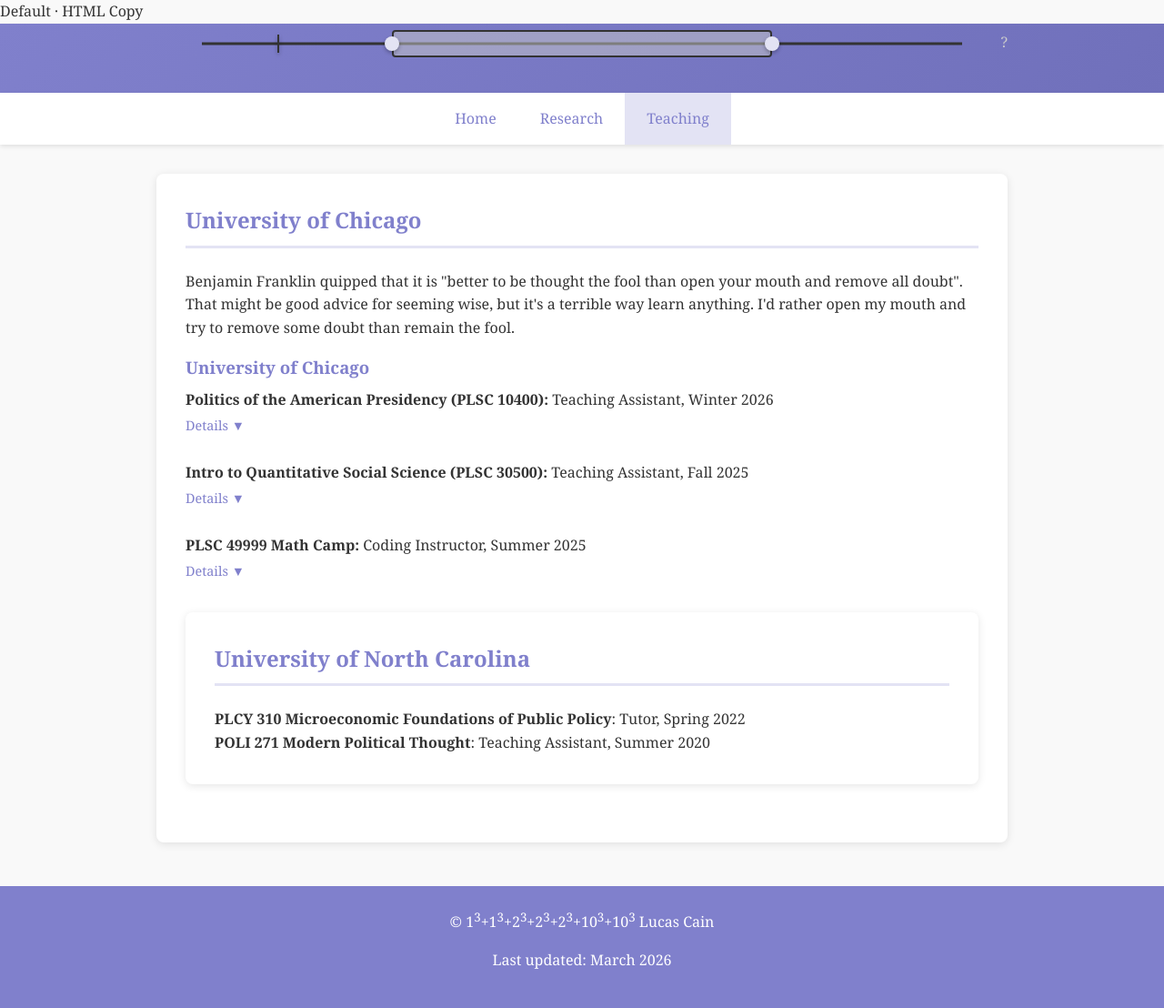
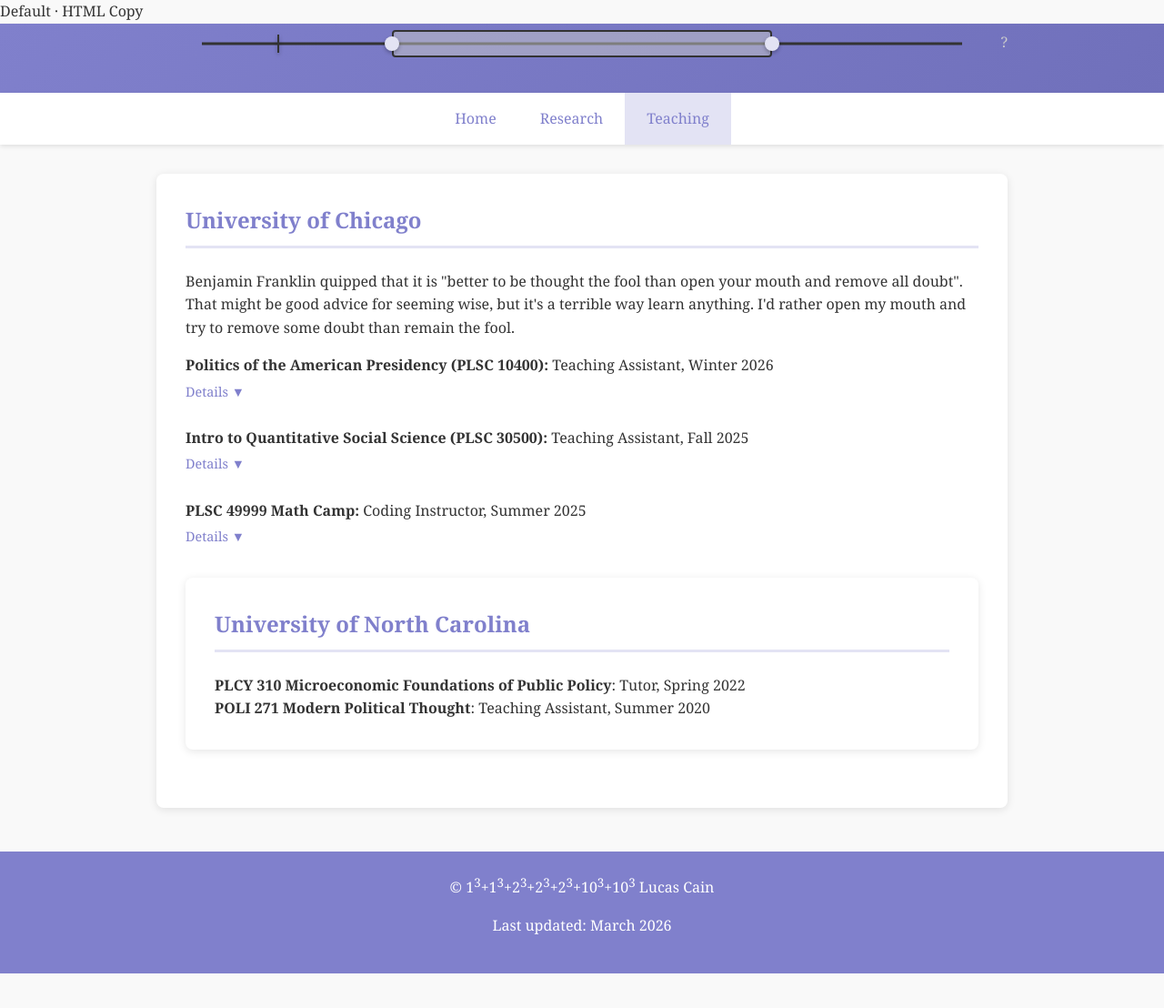
Before and after one commit to L-Cain/L-Cain.github.io, a Jekyll site: the page built from teaching.md, in a window 1280 px wide and 1108 px high. Shown: the whole window at 91% size. Built offline with Jekyll 4.4.1, drawn with Linux system fonts in a browser that asks for light colours; our own code applies the rules of GitHub Pages for plain Markdown files.

Commit message:
Update teaching.md

```diff
--- a/teaching.md
+++ b/teaching.md
@@ -1,7 +1,6 @@
 <section>
   <h2 style = "font-size: 1.5rem;">University of Chicago</h2>
   <p>Benjamin Franklin quipped that it is "better to be thought the fool than open your mouth and remove all doubt". That might be good advice for seeming wise, but it's a terrible way learn anything. I'd rather open my mouth and try to remove some doubt than remain the fool. </p>
-  <h3>University of Chicago</h3>
   <ul>
       <strong>Politics of the American Presidency (PLSC 10400): </strong> Teaching Assistant, Winter 2026 <br>
       <button onclick="var a=this.nextElementSibling;a.style.display=a.style.display==='block'?'none':'block';this.textContent=this.textContent==='Details ▼'?'Details ▲':'Details ▼';" style="margin-top:0.1rem;background:none;border:none;color:#8080cc;padding:0.25rem 0;cursor:pointer;font-family:inherit;font-size:0.9rem;">Details ▼</button>
```
